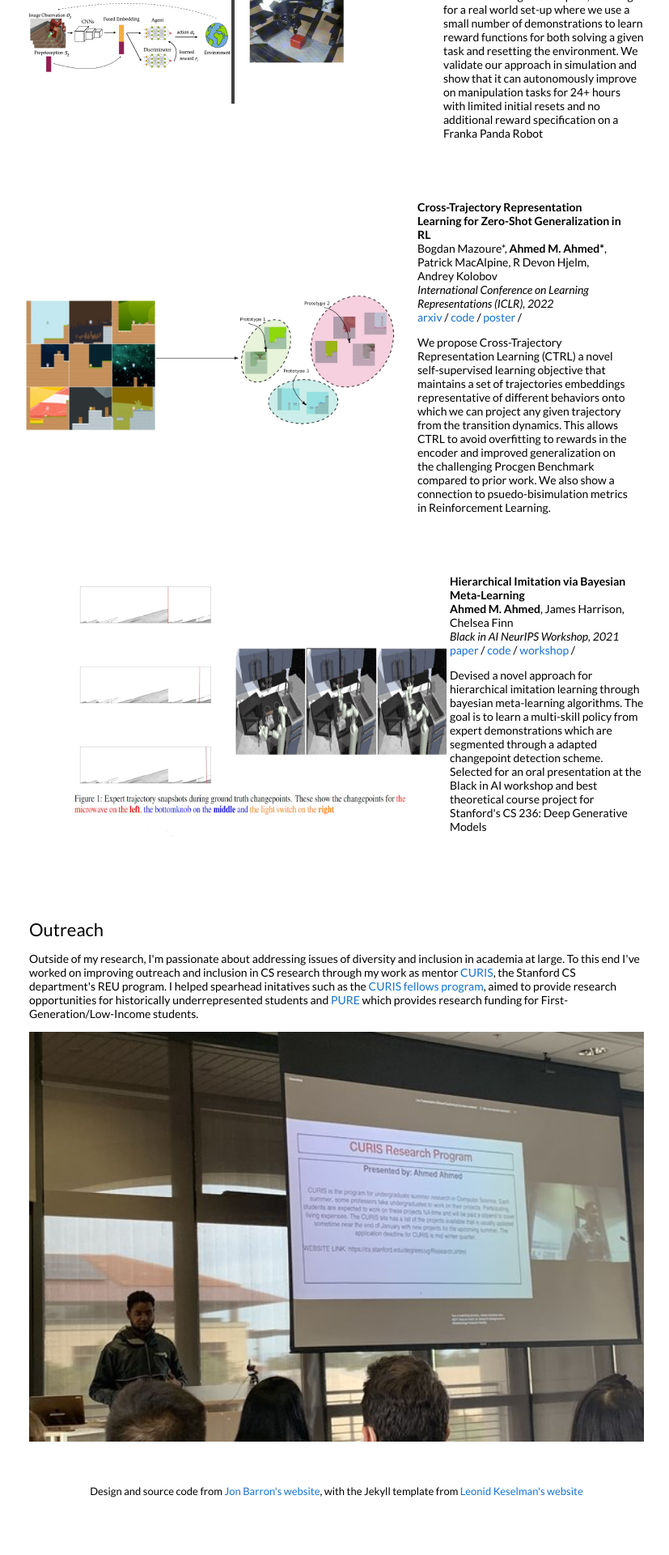
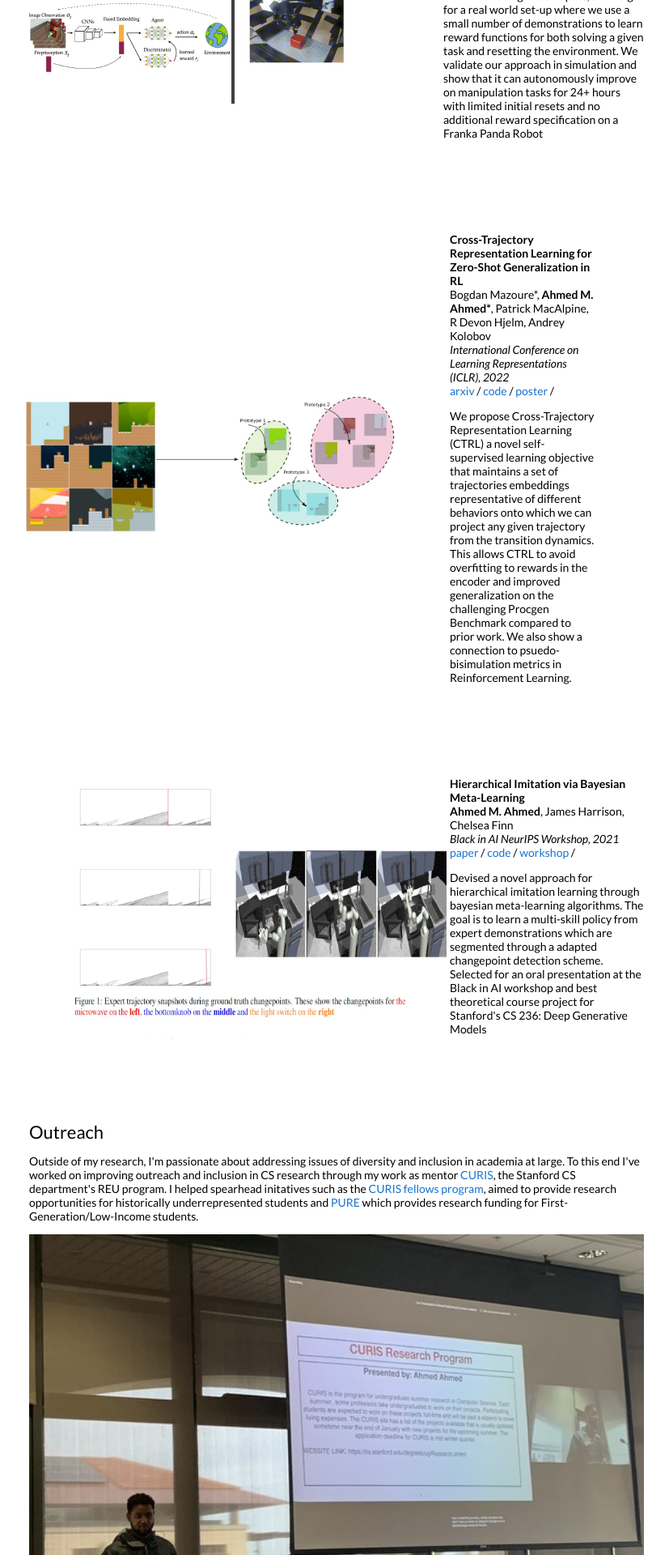
Before and after one commit to ahmeda14960/ahmeda14960.github.io, a Jekyll site: the page index.html, which Jekyll copies as it is, in a window 1280 px wide. Shown: the part 675-2595 px from the top of the page at 81% size, without its empty margins (224-1051 px from the left). Built offline with Jekyll 4.4.1, drawn with Linux system fonts in a browser that asks for light colours; before the commit the page ends 2545 px from its top, so only the background shows below that.

Commit message:
another small change

```diff
--- a/index.html
+++ b/index.html
@@ -95,7 +95,7 @@
             <td style="padding:2%;width:25%;vertical-align:middle;min-width:120px">
               <img src="/images/ctrl_2022.jpg" alt="project image" width="460" height="171"/>
             </td>
-            <td style="padding:5%;width:75%;vertical-align:middle">
+            <td style="padding:10%;width:75%;vertical-align:middle">
               <h3>Cross-Trajectory Representation Learning for Zero-Shot Generalization in RL</h3>
               <br>
               Bogdan Mazoure*, <strong>Ahmed M. Ahmed*</strong>, Patrick MacAlpine, R Devon Hjelm, Andrey Kolobov
```
